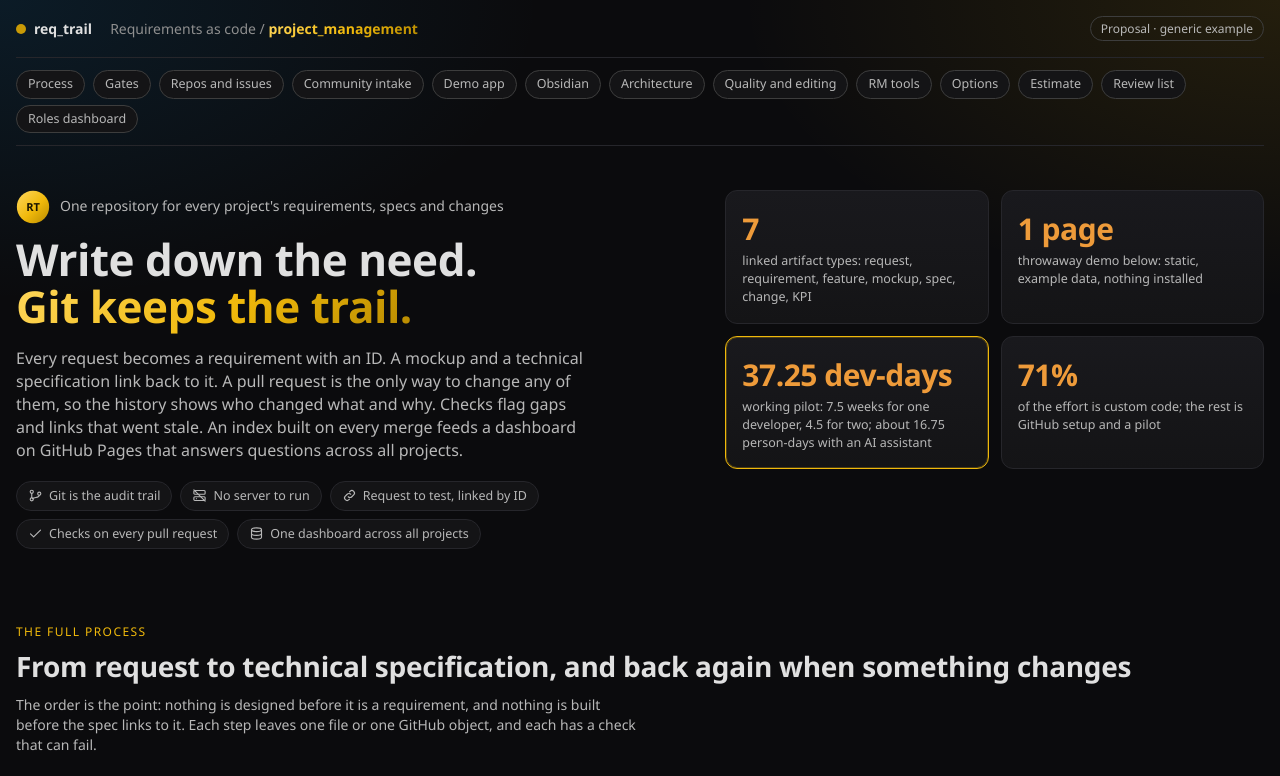
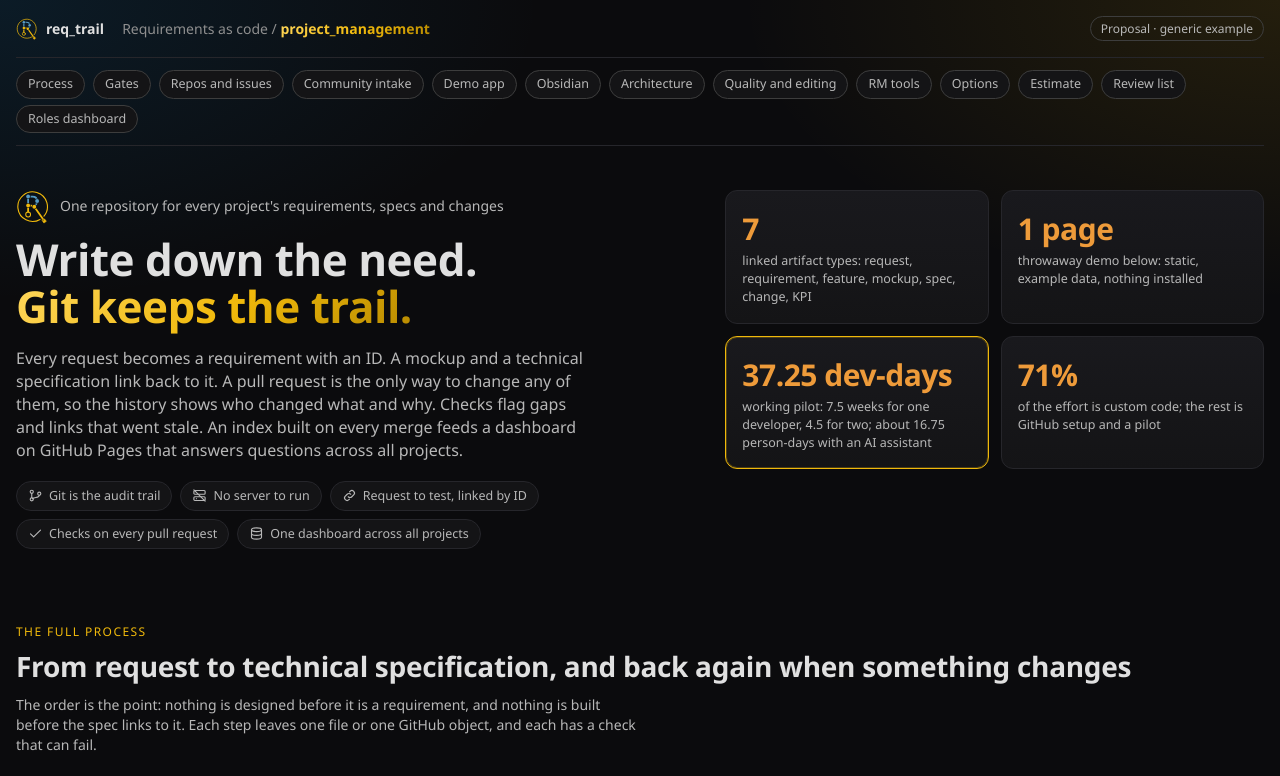
Before and after one commit to GabrielKoenig/req_trail, a plain HTML site: page concept/concept.html in a window 1280 px wide. Shown: the top 776 px of the page. Drawn offline with Linux system fonts and the light colour scheme.

Commit message:
Add the open seal logo: an R drawn as a Git graph
The mark shows what req_trail does. Main, in gold, starts at an open ring
(the need comes in) and ends in a release tag outside the seal (it leaves
as a release); a blue branch goes up and around the bowl and merges back.
logo/ holds one SVG for dark and one for light backgrounds. The concept and
roles pages use it in the header and as the favicon, and the readme shows
the right one for GitHub's colour scheme.

Co-Authored-By: Claude Opus 5.5 <noreply@anthropic.com>

```diff
--- a/concept/concept.html
+++ b/concept/concept.html
@@ -4,6 +4,7 @@
 <meta charset="utf-8">
 <meta name="viewport" content="width=device-width,initial-scale=1">
 <title>req_trail</title>
+<link rel="icon" type="image/svg+xml" href="../logo/logo_on_dark.svg">
 <style>
 /* Concept page: requirements to technical spec, tracked in one GitHub repo. Look: gold on dark, dark only. */
 :root{
@@ -21,7 +22,7 @@ code{font-family:var(--mono);font-size:12.5px;color:var(--gold-t);background:#1b
 .wrap{max-width:1340px;margin:0 auto;padding-inline:max(16px,env(safe-area-inset-left,0px))}
 .top{display:flex;flex-wrap:wrap;gap:12px 18px;align-items:center;padding:16px 0;border-bottom:1px solid var(--line)}
 .brand{display:flex;align-items:center;gap:8px;font-weight:600}
-.dot{width:10px;height:10px;border-radius:50%;background:var(--gold-d)}
+.brand svg{width:22px;height:22px;flex:none}
 .crumb{color:var(--g09)}
 .grad-text{background:var(--grad);-webkit-background-clip:text;background-clip:text;color:transparent}
 .tag{margin-left:auto;font-size:12px;color:var(--g12);border:1px solid var(--g05);border-radius:20px;padding:3px 10px}
@@ -375,7 +376,8 @@ select.sel{text-overflow:ellipsis}
 <body>
 
 <svg width="0" height="0" style="position:absolute" aria-hidden="true">
-  <symbol id="logo" viewBox="0 0 40 40"><defs><linearGradient id="lg" x1="0" y1="0" x2="1" y2="1"><stop offset="0" stop-color="#ffd75e"/><stop offset=".55" stop-color="#f0b90b"/><stop offset="1" stop-color="#b78a00"/></linearGradient></defs><circle cx="20" cy="20" r="19" fill="url(#lg)"/><text x="20" y="25" text-anchor="middle" font-family="Segoe UI,system-ui,sans-serif" font-weight="800" font-size="13" fill="#1a1400">RT</text></symbol>
+  <!-- Logo: an R drawn as a Git graph in an open seal. Main (gold) runs from the start ring to the release tag, a branch (blue) goes up and around the bowl. Same drawing as logo/logo_on_dark.svg. -->
+  <symbol id="logo" viewBox="5 5 92 92"><defs><mask id="logo_cut" maskUnits="userSpaceOnUse" x="0" y="0" width="100" height="100"><rect width="100" height="100" fill="#fff"/><g fill="#000"><circle cx="37.84" cy="47" r="6.8"/><circle cx="54.48" cy="50.2" r="6.8"/><circle cx="37.84" cy="22.68" r="6.8"/><circle cx="62.16" cy="34.84" r="6.8"/><circle cx="37.84" cy="71.32" r="5.1"/><circle cx="80.3" cy="87.1" r="5.1"/></g></mask></defs><g stroke="none"><g fill="none" stroke-linecap="round" stroke-linejoin="round"><path d="M70 84.64A40 40 0 1 1 80.64 75.71" stroke="#f0b90b" stroke-width="3"/><g mask="url(#logo_cut)" stroke-width="4.8"><path d="M37.84 47V22.68H49.36C58.32 22.68 62.16 27.8 62.16 34.84C62.16 41.88 58.32 47 54.48 50.2" stroke="#569cc6"/><path d="M37.84 71.32V47H45.52C50 47 52.56 48.28 54.48 50.2L80.3 87.1" stroke="#f0b90b"/></g><circle cx="37.84" cy="71.32" r="6.5" stroke="#f0b90b" stroke-width="2.8"/><g transform="translate(80.3 87.1) rotate(55)"><path d="M-5.1 0L-1.07 -4.03H6.08V4.03H-1.07ZM0.37 0a1.24 1.24 0 1 0 -2.48 0a1.24 1.24 0 1 0 2.48 0Z" fill="#f0b90b" fill-rule="evenodd"/><path d="M-5.1 0L-1.07 -4.03H6.08V4.03H-1.07Z" stroke="#f0b90b" stroke-width="1.4"/></g></g><circle cx="37.84" cy="47" r="5.2" fill="#f0b90b"/><circle cx="54.48" cy="50.2" r="5.2" fill="#f0b90b"/><circle cx="37.84" cy="22.68" r="5.2" fill="#569cc6"/><circle cx="62.16" cy="34.84" r="5.2" fill="#569cc6"/></g></symbol>
   <symbol id="i-git" viewBox="0 0 24 24"><circle cx="6" cy="6" r="2.5"/><circle cx="6" cy="18" r="2.5"/><circle cx="18" cy="9" r="2.5"/><path d="M6 8.5v7M18 11.5c0 4-6 3-11 5.5"/></symbol>
   <symbol id="i-server" viewBox="0 0 24 24"><rect x="3" y="4" width="18" height="6" rx="1.5"/><rect x="3" y="14" width="18" height="6" rx="1.5"/><path d="M7 7h.01M7 17h.01M3 3l18 18"/></symbol>
   <symbol id="i-link" viewBox="0 0 24 24"><path d="M10 14a4 4 0 0 0 5.7 0l3-3a4 4 0 0 0-5.7-5.7l-1 1M14 10a4 4 0 0 0-5.7 0l-3 3a4 4 0 0 0 5.7 5.7l1-1"/></symbol>
@@ -386,7 +388,7 @@ select.sel{text-overflow:ellipsis}
 
 <div class="wrap">
   <header class="top">
-    <div class="brand"><span class="dot"></span>req_trail</div>
+    <div class="brand"><svg aria-hidden="true"><use href="#logo"/></svg>req_trail</div>
     <div class="crumb">Requirements as code / <span class="grad-text"><b>project_management</b></span></div>
     <span class="tag">Proposal &middot; generic example</span>
   </header>
```
Also changed, not shown: concept/roles.html (+5 -3 lines), logo/logo_on_dark.svg (added), logo/logo_on_light.svg (added), readme.md.
